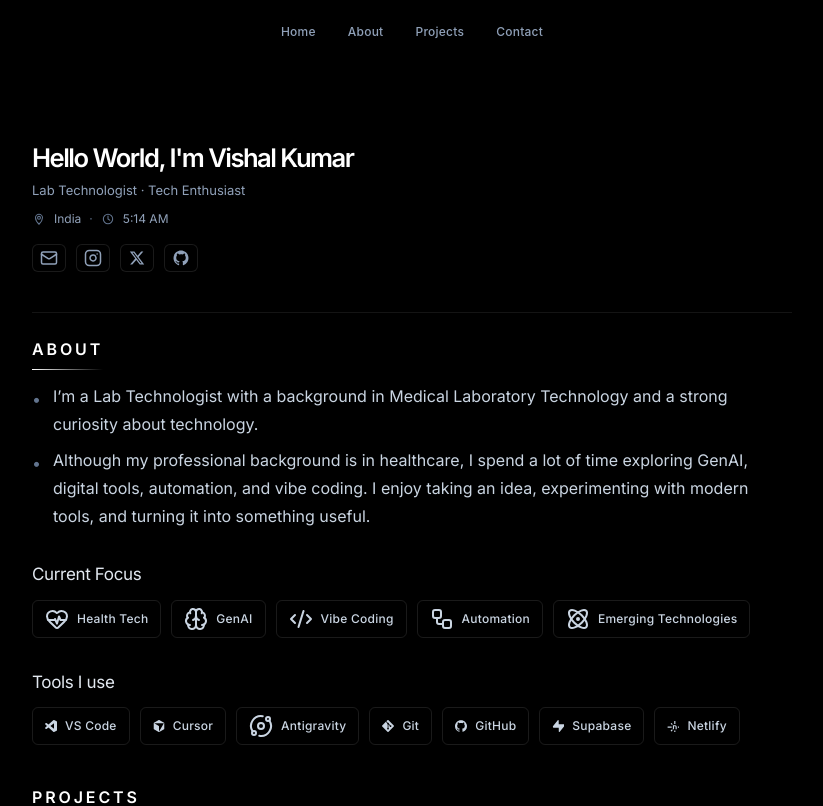
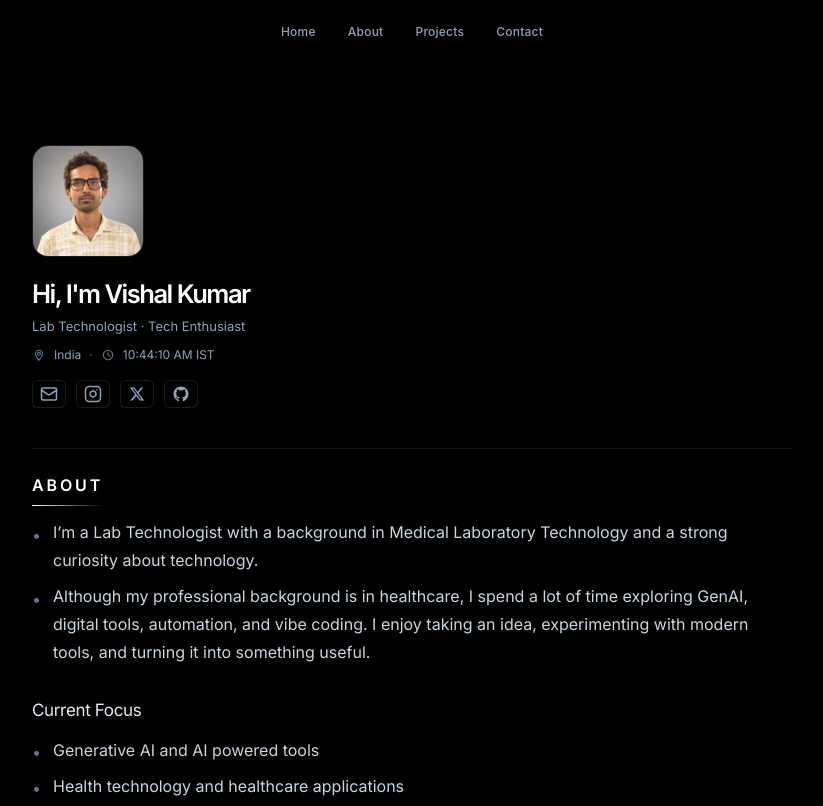
Before and after one commit to thevishal365/Portfolio, a React (Vite) app: page / in a window 1280 px wide. Shown: the top 806 px of the page, without its empty margins (228-1051 px from the left). Built offline with nearby package versions, Linux system fonts and the light colour scheme.

Commit message:
Update portfolio layout and profile photo

```diff
--- a/src/components/AboutBio.tsx
+++ b/src/components/AboutBio.tsx
@@ -56,7 +56,21 @@ export const AboutBio: React.FC<AboutBioProps> = ({
         ))}
       </ul>
 
-      <TagGroup heading="Current Focus" items={tags} sectionId="focus-interests" />
+      {tags.length > 0 && (
+        <div id="focus-interests" className="mt-8 scroll-mt-24">
+          <h3 className="mb-3 text-[16px] font-normal tracking-[-0.02em] text-slate-200 sm:text-[17px]">
+            Current Focus
+          </h3>
+          <ul className="list-none space-y-2 text-[15px] leading-7 text-slate-300 sm:text-[16px]">
+            {tags.map((item, index) => (
+              <li key={index} className="flex items-start gap-3 pl-0">
+                <span aria-hidden="true" className="mt-[0.55em] leading-none text-slate-500">•</span>
+                <span className="block">{item}</span>
+              </li>
+            ))}
+          </ul>
+        </div>
+      )}
       <TagGroup heading="Tools I use" items={skills} sectionId="my-skills" />
 
       <ProjectList projects={projects} />
--- a/src/components/ProfileCard.tsx
+++ b/src/components/ProfileCard.tsx
@@ -41,23 +41,48 @@ const ClockIcon: React.FC = () => (
 
 const formatLocationTime = () => {
   const time = new Intl.DateTimeFormat('en-US', {
-    hour: 'numeric',
+    timeZone: 'Asia/Kolkata',
+    hour: '2-digit',
     minute: '2-digit',
+    second: '2-digit',
     hour12: true
-  }).format(new Date());
+  })
+    .format(new Date())
+    .replace(/\u202f/g, ' ');
 
-  return time;
+  return `${time} IST`;
 };
 
 export const ProfileCard: React.FC<ProfileCardProps> = ({
   profile,
   className = ''
 }) => {
+  const [currentTime, setCurrentTime] = React.useState(formatLocationTime);
+
+  React.useEffect(() => {
+    const timer = setInterval(() => {
+      setCurrentTime(formatLocationTime());
+    }, 1000);
+
+    return () => clearInterval(timer);
+  }, []);
+
   return (
     <div className={`w-full max-w-[760px] ${className}`}>
       <div className="min-w-0">
+        {profile.avatarUrl ? (
+          <div className="mb-5 sm:mb-6">
+            <img
+              src={profile.avatarUrl}
+              alt={profile.name}
+              className="h-24 w-24 rounded-2xl border border-white/10 object-cover sm:h-28 sm:w-28"
+              loading="eager"
+            />
+          </div>
+        ) : null}
+
         <h1 className="text-[1.5rem] font-semibold leading-none tracking-[-0.06em] text-white sm:text-[1.6rem]">
-          Hello World, I'm {profile.name}
+          Hi, I'm {profile.name}
         </h1>
 
         <div className="mt-2.5 text-[12px] text-slate-400 sm:text-[13px]">
@@ -73,7 +98,7 @@ export const ProfileCard: React.FC<ProfileCardProps> = ({
           </span>
 
           <ClockIcon />
-          <span>{formatLocationTime()}</span>
+          <span>{currentTime}</span>
         </div>
 
         <div className="mt-4">
--- a/src/components/TagIcon.tsx
+++ b/src/components/TagIcon.tsx
@@ -1,5 +1,5 @@
 import React from 'react';
-import { Atom, Brain, CodeXml, HeartPulse, Orbit, Workflow } from 'lucide-react';
+import { Atom, Brain, CodeXml, HeartPulse, Workflow } from 'lucide-react';
 
 export const TAG_PILL_CLASS =
   'group inline-flex min-h-9 cursor-default items-center justify-center gap-2 rounded-md border border-white/10 bg-transparent px-3 py-1.5 text-[12px] font-medium tracking-[0.02em] text-slate-300 transition-colors duration-200 hover:border-slate-500 hover:text-white focus:outline-none focus-visible:ring-2 focus-visible:ring-slate-500';
@@ -53,8 +53,6 @@ export const TagIcon: React.FC<{ name: string }> = ({ name }) => {
       return <BrandMark path={VS_CODE_PATH} className="text-slate-300" />;
     case 'Cursor':
       return <BrandMark path={CURSOR_PATH} className="text-slate-300" />;
-    case 'Antigravity':
-      return <Orbit {...LUCIDE_PROPS} className="text-slate-300" />;
     case 'Git':
       return <BrandMark path={GIT_PATH} className="text-slate-300" />;
     case 'GitHub':
--- a/src/data/profileData.ts
+++ b/src/data/profileData.ts
@@ -8,16 +8,15 @@ export const defaultProfileData: ProfileData = {
     'Although my professional background is in healthcare, I spend a lot of time exploring GenAI, digital tools, automation, and vibe coding. I enjoy taking an idea, experimenting with modern tools, and turning it into something useful.'
   ],
   tags: [
-    'Health Tech',
-    'GenAI',
-    'Vibe Coding',
-    'Automation',
-    'Emerging Technologies'
+    'Generative AI and AI powered tools',
+    'Health technology and healthcare applications',
+    'Automation and digital workflows',
+    'Vibe coding and rapid prototyping',
+    'Building practical software projects'
   ],
   skills: [
     'VS Code',
     'Cursor',
-    'Antigravity',
     'Git',
     'GitHub',
     'Supabase',
```
Also changed, not shown: public/profile.jpg (added), public/profile.png (added).
